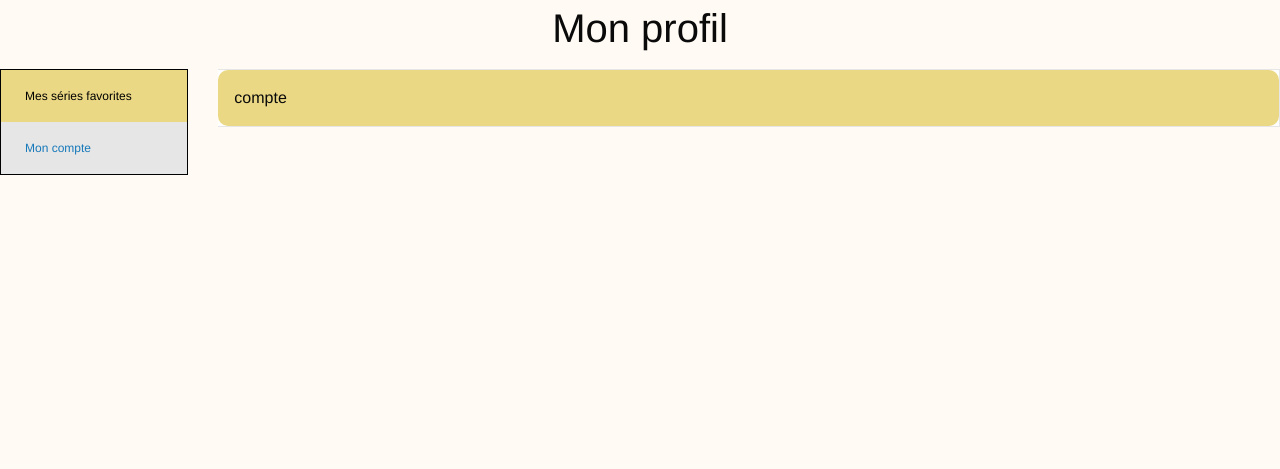
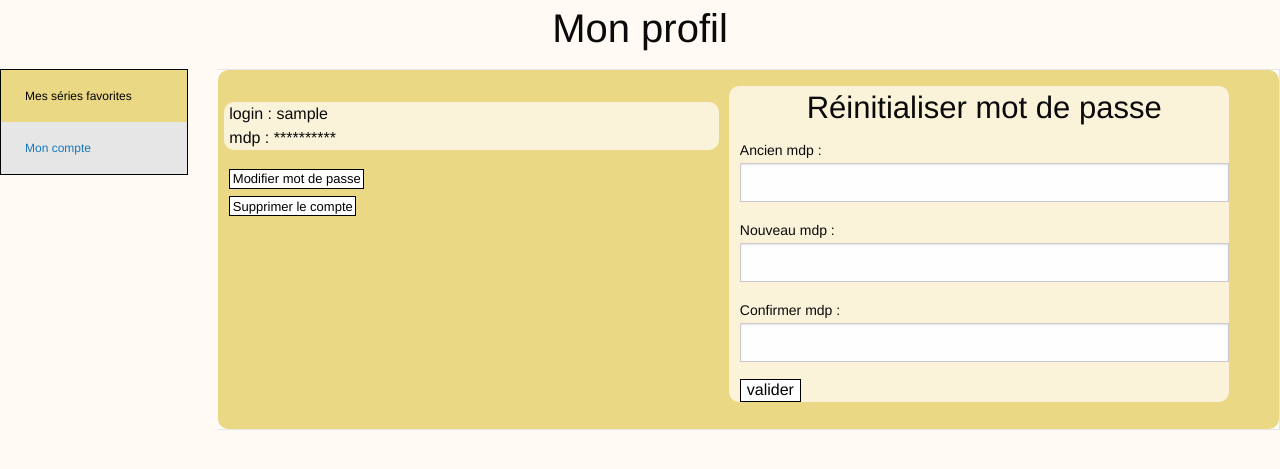
Before and after one commit to CaptainEzriA/pendax, a PHP site: page /profil.php in a window 1280 px wide, after a click on "Mon compte". Shown: the part 70-539 px from the top of the page. Run offline with PHP 8.4, Linux system fonts and the light colour scheme; the visitor is signed in with stand-in values (Sample User, id 1); data that the repository does not hold is empty; some libraries are stand-ins or nearby versions.

Commit message:
Ajout info compte + formulaire changement mdp

```diff
--- a/profil.php
+++ b/profil.php
@@ -3,14 +3,14 @@
 <html>
 
 <head>
-		<?php include "head.php";?>
+    <?php include "head.php"; ?>
     <title>Pendax </title>
 </head>
+
 <body>
-	<?php include "header.php" ;
-	if(isset($_SESSION['login']))
-	{
-		$login=$_SESSION['login']; ?>
+    <?php include "header.php";
+    if (isset($_SESSION['login'])) {
+        $login = $_SESSION['login']; ?>
 
 
         <h2>Mon profil</h2>
@@ -26,8 +26,34 @@
                 <div class="cell medium-10">
                     <div class="tabs-content vertical" data-tabs-content="example-tabs">
                         <div class="tabs-panel" id="panel1v">mes séries favs
+
+
                         </div>
-                <div class="tabs-panel" id="panel2v">compte
+                        <div class="tabs-panel" id="panel2v">
+                            <div class="grid-x grid-margin-x">
+
+                                <div class="columns medium-6 small-12">
+                                    <?php echo '<div class="blocpendus"><p></p>login : ' . $login . '</br>mdp : **********</p></div>' ?>
+                                    <button class="buttonpendu">Modifier mot de passe</button><br>
+                                    <button class="buttonpendu">Supprimer le compte</button>
+                                </div>
+                                <div class="columns medium-6 small-12 blocpendus">
+                                    <h3>Réinitialiser mot de passe</h3>
+                                    <form method="POST" action="Changermdp.php">
+                                        <label for="ancienmdp">Ancien mdp : </label>
+                                        <input type="password" name="ancienmdp" required />
+
+                                        <label for="mdp">Nouveau mdp : </label>
+                                        <input type="password" name="mdp" required />
+
+                                        <label for="mdpconf">Confirmer mdp : </label>
+                                        <input type="password" name="mdpconf" required />
+
+                                        <input type="submit" value="valider" />
+
+                                    </form>
+                                </div>
+
                             </div>
 
                         </div>
@@ -36,7 +62,7 @@
             </div>
         <?php } ?>
 
-	<?php include "footer.php"?>
+        <?php include "footer.php" ?>
 </body>
 
 </html>
```
Also changed, not shown: style.css (line endings or trailing spaces). Lines whose indentation alone changed are shown as unchanged.
